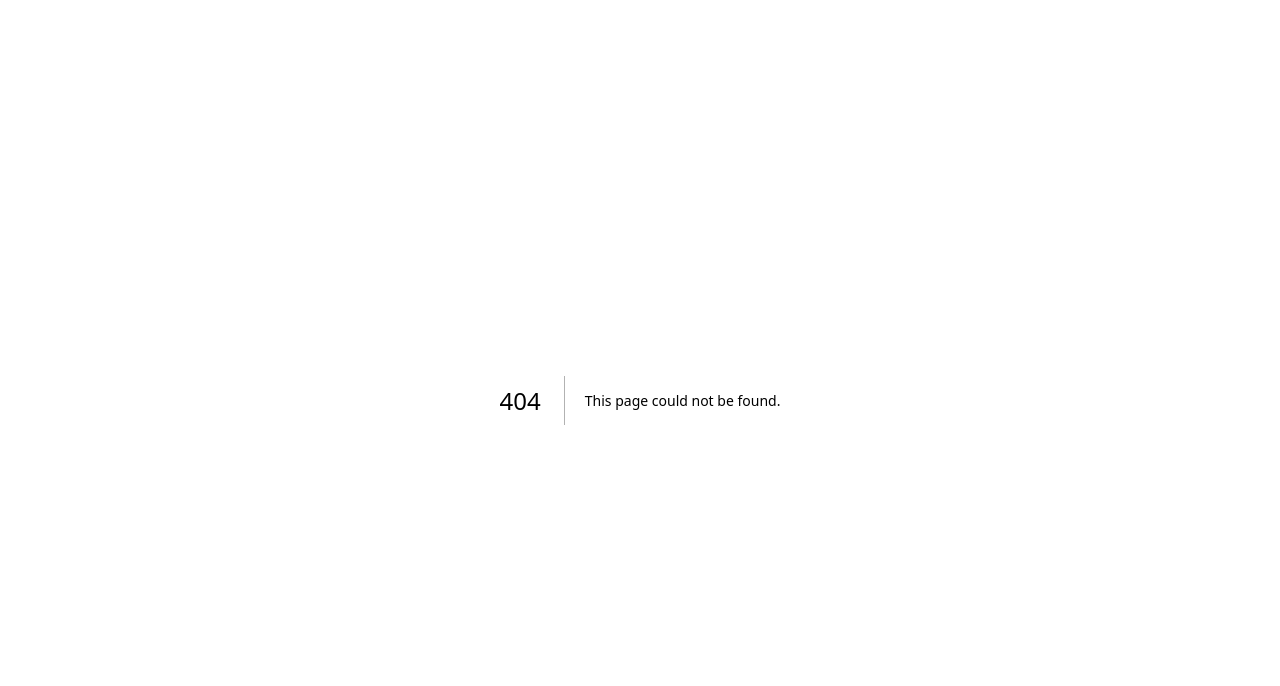
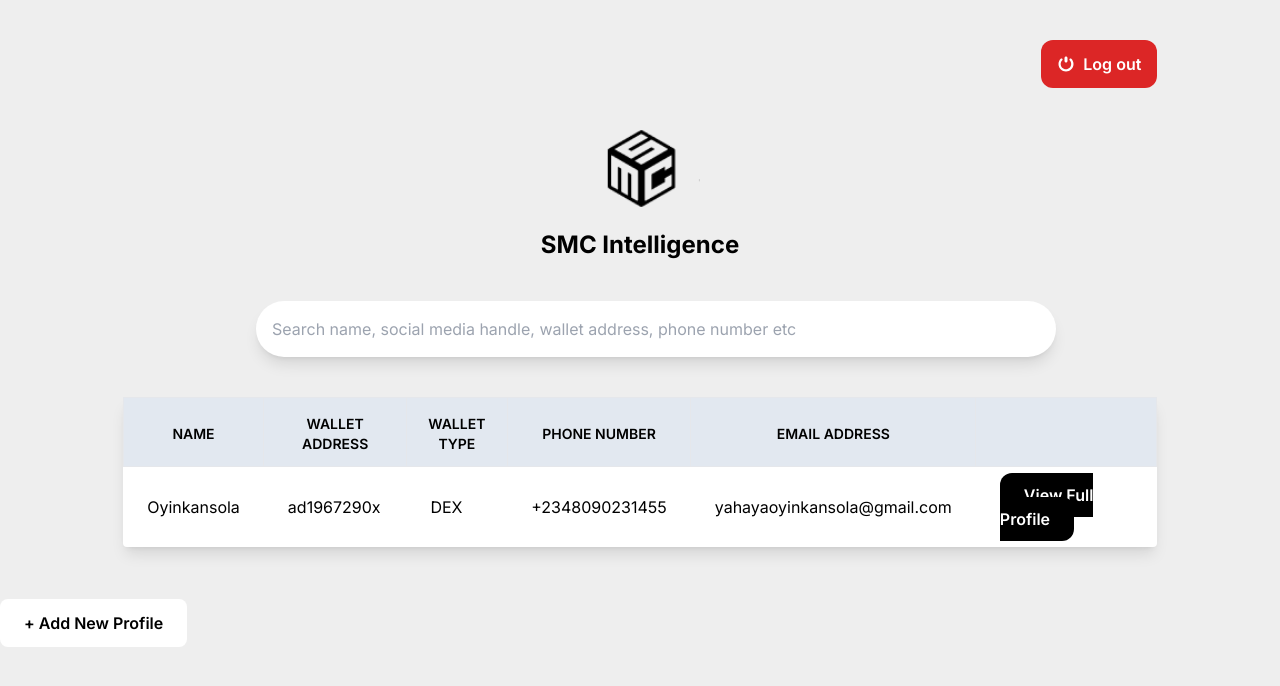
Before and after one commit to Kansoldev/SMC-fraud-db-new, a Next.js app: page /home in a window 1280 px wide. Before the commit this address had no page. Shown: the top 686 px of the page. Built offline with nearby package versions, Linux system fonts and the light colour scheme.

Commit message:
Add home page UI

```diff
--- /dev/null
+++ b/src/app/home/page.tsx
@@ -0,0 +1,126 @@
+import Link from "next/link";
+import Image from "next/image";
+
+export default function Page() {
+  return (
+    <>
+      <header className="container mt-10 mx-auto">
+        <div className="w-full xl:w-10/12 mb-12 xl:mb-0 px-4 mx-auto mt-10">
+          <Link
+            href="/"
+            className="flex items-center w-max gap-2 bg-red-600 hover:bg-red-700 px-4 py-3 text-white font-semibold rounded-xl transition-all ease-in-out delay-150 ml-auto"
+          >
+            <svg version="1.1" viewBox="0 0 24 24" width={18} height={18}>
+              <g id="info" />
+              <g id="icons">
+                <g id="exit2">
+                  <path
+                    d="M12,10c1.1,0,2-0.9,2-2V4c0-1.1-0.9-2-2-2s-2,0.9-2,2v4C10,9.1,10.9,10,12,10z"
+                    fill="#fff"
+                  />
+                  <path
+                    d="M19.1,4.9L19.1,4.9c-0.3-0.3-0.6-0.4-1.1-0.4c-0.8,0-1.5,0.7-1.5,1.5c0,0.4,0.2,0.8,0.4,1.1l0,0c0,0,0,0,0,0c0,0,0,0,0,0    c1.3,1.3,2,3,2,4.9c0,3.9-3.1,7-7,7s-7-3.1-7-7c0-1.9,0.8-3.7,2.1-4.9l0,0C7.3,6.8,7.5,6.4,7.5,6c0-0.8-0.7-1.5-1.5-1.5    c-0.4,0-0.8,0.2-1.1,0.4l0,0C3.1,6.7,2,9.2,2,12c0,5.5,4.5,10,10,10s10-4.5,10-10C22,9.2,20.9,6.7,19.1,4.9z"
+                    fill="#fff"
+                  />
+                </g>
+              </g>
+            </svg>{" "}
+            Log out
+          </Link>
+        </div>
+      </header>
+
+      <main className="container mx-auto mt-5">
+        <Image
+          src="/logo.png"
+          alt="SMC logo"
+          className="mx-auto"
+          width={120}
+          height={120}
+        />
+
+        <h1 className="font-bold text-2xl mb-10 capitalize text-center ">
+          SMC Intelligence
+        </h1>
+
+        <div className="search-container flex flex-col w-[800px] mx-auto">
+          <input
+            type="search"
+            name=""
+            id=""
+            placeholder="Search name, social media handle, wallet address, phone number etc"
+            className="w-full p-4 border-0 outline-0 rounded-[30px] shadow-lg mx-4"
+          />
+        </div>
+
+        <section>
+          <div className="w-full xl:w-10/12 mb-12 xl:mb-0 px-4 mx-auto mt-10">
+            <div className="relative flex flex-col min-w-0 break-words bg-white w-full mb-6 shadow-lg rounded">
+              <div className="w-full overflow-x-auto">
+                <table className="w-full border-collapse">
+                  <thead>
+                    <tr className="bg-slate-200">
+                      <th className="pt-4 pb-3 px-2 align-middle border border-solid uppercase text-sm font-semibold">
+                        Name
+                      </th>
+
+                      <th className="pt-4 pb-3 px-2 align-middle border border-solid uppercase text-sm font-semibold">
+                        Wallet Address
+                      </th>
+
+                      <th className="pt-4 pb-3 px-2 align-middle border border-solid uppercase text-sm font-semibold">
+                        Wallet Type
+                      </th>
+
+                      <th className="pt-4 pb-3 px-2 align-middle border border-solid uppercase text-sm font-semibold">
+                        Phone Number
+                      </th>
+
+                      <th className="pt-4 pb-3 px-2 align-middle border border-solid uppercase text-sm font-semibold">
+                        Email address
+                      </th>
+
+                      <th className="pt-4 pb-3 px-2 align-middle border border-solid uppercase text-sm font-semibold"></th>
+                    </tr>
+                  </thead>
+
+                  <tbody>
+                    <tr>
+                      <td className="px-6 align-middle p-4">Oyinkansola</td>
+
+                      <td className="px-6 align-middle p-4">ad1967290x</td>
+
+                      <td className="px-6 align-center p-4">DEX</td>
+
+                      <td className="px-6 align-middle p-4">+2348090231455</td>
+
+                      <td className="px-6 align-middle p-4">
+                        yahayaoyinkansola@gmail.com
+                      </td>
+
+                      <td className="px-6 align-middle p-4">
+                        <Link
+                          href="/profile"
+                          className="bg-black hover:bg-neutral-800 px-6 py-3 text-white font-semibold rounded-xl transition-all ease-in-out delay-150"
+                        >
+                          View Full Profile
+                        </Link>
+                      </td>
+                    </tr>
+                  </tbody>
+                </table>
+              </div>
+            </div>
+          </div>
+        </section>
+
+        <Link
+          href="/add"
+          className="bg-white text-black px-6 py-3 mt-7 inline-block rounded-lg font-semibold ml-auto"
+        >
+          + Add New Profile
+        </Link>
+      </main>
+    </>
+  );
+}
```
